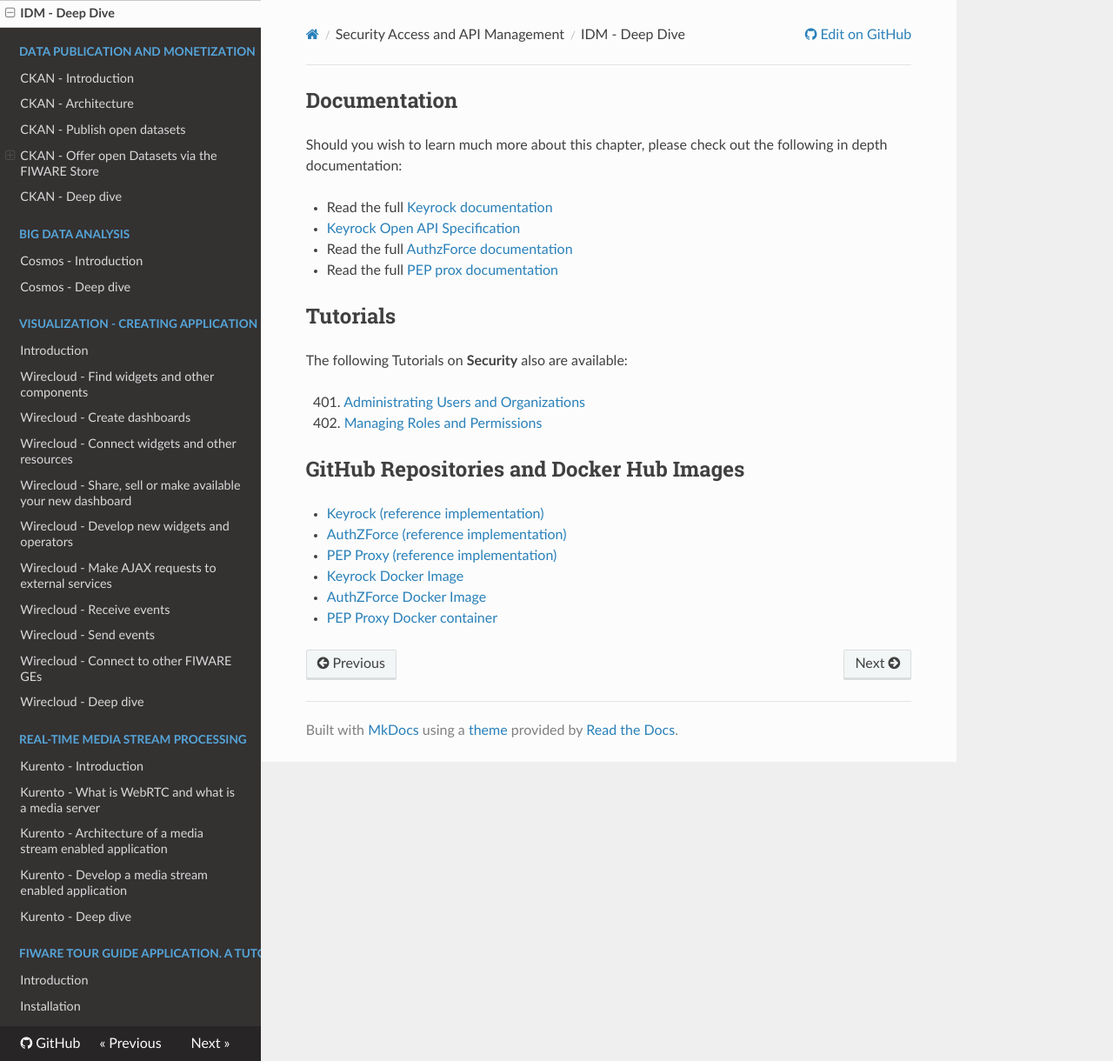
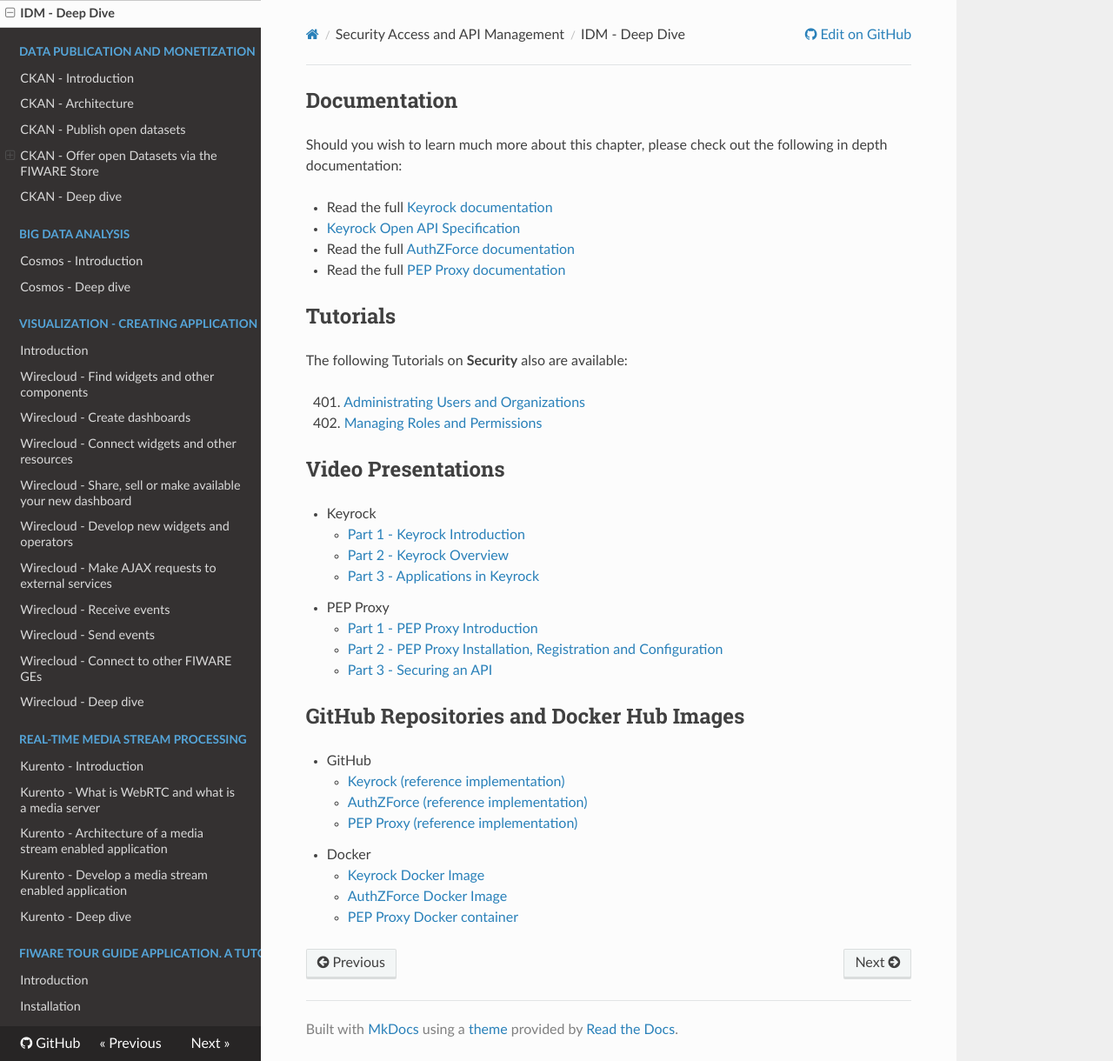
Before and after one commit to FIWARE-Ops/docs.TourGuide, an MkDocs documentation site: the page built from doc/handling-authorization-and-access-control-to-apis/deep-dive.md, in a window 1280 px wide and 1220 px high. Shown: the whole window at 87% size. Built offline with MkDocs 1.6.1, drawn with Linux system fonts in a browser that asks for light colours; nearby versions of some CDN libraries; comment, search, counter and statistics services are not loaded; old or Windows-style settings are respelled for this version of MkDocs.

Commit message:
Removal of whitespace, added video links.

```diff
--- a/doc/handling-authorization-and-access-control-to-apis/deep-dive.md
+++ b/doc/handling-authorization-and-access-control-to-apis/deep-dive.md
@@ -4,8 +4,8 @@ Should you wish to learn much more about this chapter, please check out the foll
 
   - Read the full [Keyrock documentation](http://fiware-idm.readthedocs.org/en/latest/)
   - [Keyrock Open API Specification](https://swagger.lab.fiware.org/?url=https://raw.githubusercontent.com/Fiware/specifications/master/OpenAPI/security.Idm/Idm-openapi.json)
-  - Read the full [AuthzForce documentation](http://authzforce-ce-fiware.readthedocs.org/en/latest/)
-  - Read the full [PEP prox documentation](http://fiware-pep-proxy.readthedocs.org/en/stable/)
+  - Read the full [AuthZForce documentation](http://authzforce-ce-fiware.readthedocs.org/en/latest/)
+  - Read the full [PEP Proxy documentation](http://fiware-pep-proxy.readthedocs.org/en/stable/)
 
 
 ## Tutorials
@@ -15,12 +15,24 @@ The following Tutorials on **Security** also are available:
 &nbsp; 401. [Administrating Users and Organizations](https://fiware-tutorials.readthedocs.io/en/latest/identity-management)<br/>
 &nbsp; 402. [Managing Roles and Permissions](https://fiware-tutorials.readthedocs.io/en/latest/roles-permissions)<br/>
 
+## Video Presentations
+
+* Keyrock
+    * [Part 1 - Keyrock Introduction](https://www.youtube.com/watch?v=dHyVTan6bUY)
+    * [Part 2 - Keyrock Overview](https://www.youtube.com/watch?v=dtKsjGbJ7X)
+    * [Part 3 - Applications in Keyrock](https://www.youtube.com/watch?v=pjsl0eHpFww)
+* PEP Proxy
+    * [Part 1 - PEP Proxy Introduction](https://www.youtube.com/watch?v=8tGbUI18udM)
+    * [Part 2 - PEP Proxy Installation, Registration and Configuration](https://www.youtube.com/watch?v=b4sYU78skrw)
+    * [Part 3 - Securing an API](https://www.youtube.com/watch?v=coxFQEY0_So)
+
 ## GitHub Repositories and Docker Hub Images
 
-  - [Keyrock (reference implementation)](https://github.com/Fiware/security.Idm)
-  - [AuthZForce (reference implementation)](https://github.com/Fiware/security.AuthZForce)
-  - [PEP Proxy (reference implementation)](https://github.com/Fiware/security.Pep-proxy)
-
-  - [Keyrock Docker Image](https://hub.docker.com/r/fiware/idm/)
-  - [AuthZForce Docker Image](https://hub.docker.com/r/fiware/authzforce-ce-server/)
-  - [PEP Proxy Docker container](https://hub.docker.com/r/fiware/pep-proxy/)
+* GitHub
+    * [Keyrock (reference implementation)](https://github.com/Fiware/security.Idm)
+    * [AuthZForce (reference implementation)](https://github.com/Fiware/security.AuthZForce)
+    * [PEP Proxy (reference implementation)](https://github.com/Fiware/security.Pep-proxy)
+* Docker
+    * [Keyrock Docker Image](https://hub.docker.com/r/fiware/idm/)
+    * [AuthZForce Docker Image](https://hub.docker.com/r/fiware/authzforce-ce-server/)
+    * [PEP Proxy Docker container](https://hub.docker.com/r/fiware/pep-proxy/)
```
Also changed, not shown: doc/development-context-aware-applications/deep-dive.md (+9 -8 lines), doc/real-time-processing-of-media-streams/deep-dive.md (+8 -3 lines), doc/connection-to-the-internet-of-things/deep-dive.md (line endings or trailing spaces).
